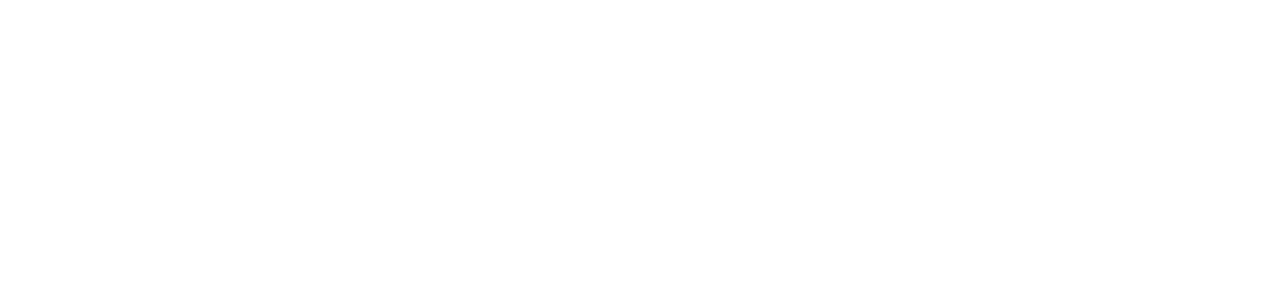
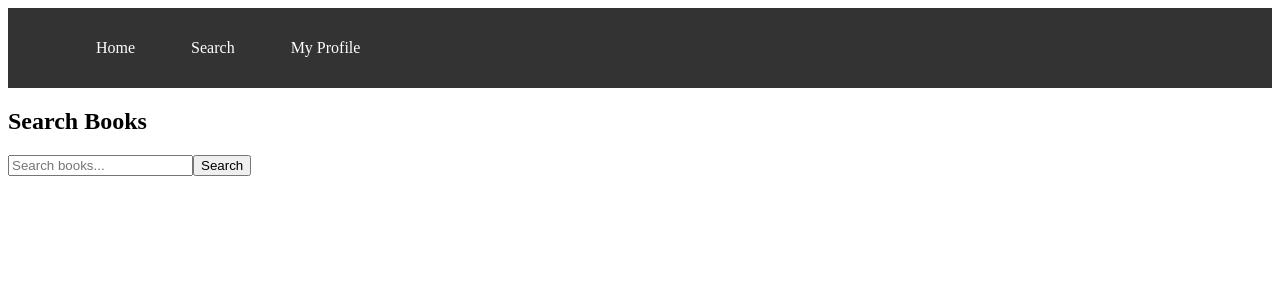
Before and after one commit to MSDS1203/TetherLog, a React (Vite) app in the folder react-frontend/: page /search in a window 1280 px wide. Before the commit this address had no page. Shown: the top 300 px of the page. Built offline with nearby package versions, Linux system fonts and the light colour scheme; sample sign-in values are in the browser's storage.

Commit message:
correct route nesting so navbar renders properly

```diff
--- a/react-frontend/src/App.jsx
+++ b/react-frontend/src/App.jsx
@@ -1,14 +1,16 @@
-import { Routes, Route } from "react-router-dom";
+import { Routes, Route, Outlet } from "react-router-dom";
 import Login from "./pages/Login";
 import Dashboard from "./pages/Dashboard";
+import Search from "./pages/search";
 import ProtectedRoute from "./components/ProtectedRoute";
+import Profile from "./pages/Profile";
 import Navbar from "./components/Navbar";
 
 function AppLayout({ children }) {
   return (
     <>
       <Navbar />
-      {children}
+      <Outlet />
     </>
   );
 }
@@ -18,15 +20,16 @@
     <Routes>
       <Route path="/" element={<Login />} />
       <Route
-        path="/dashboard"
         element={
           <ProtectedRoute>
-            <AppLayout>
-              <Dashboard />
-            </AppLayout>
+            <AppLayout />
           </ProtectedRoute>
         }
-      />
+      >
+        <Route path="/dashboard" element={<Dashboard />} />
+        <Route path="/search" element={<Search />} />
+        <Route path="/profile" element={<Profile />} />
+      </Route>
     </Routes>
   );
 }
--- a/react-frontend/src/components/Navbar.css
+++ b/react-frontend/src/components/Navbar.css
@@ -1,4 +1,3 @@
-/* Navbar.css */
 .navbar {
   background-color: #333;
   height: 80px;
--- a/react-frontend/src/components/Navbar.jsx
+++ b/react-frontend/src/components/Navbar.jsx
@@ -1,4 +1,5 @@
 import React, { useState } from "react";
+import { Link } from "react-router-dom";
 import './Navbar.css';
 
 const Navbar = () => {
@@ -21,13 +22,13 @@
 
                 <ul className={`nav-menu ${isOpen ? "active" : ""}`}>
                     <li className="nav-item">
-                        <a href="/" className="nav-link" onClick={toggleMenu}>Home</a>
+                        <Link to="/dashboard" className="nav-link" onClick={toggleMenu}>Home</Link>
                     </li>
                     <li className="nav-item">
-                        <a href="/search" className="nav-link" onClick={toggleMenu}>Search</a>
+                        <Link to="/search" className="nav-link" onClick={toggleMenu}>Search</Link>
                     </li>
                     <li className="nav-item">
-                        <a href="/profile" className="nav-link" onClick={toggleMenu}>My Profile</a>
+                        <Link to="/profile" className="nav-link" onClick={toggleMenu}>My Profile</Link>
                     </li>
                 </ul>
             </div>
--- a/react-frontend/src/pages/dashboard.jsx
+++ b/react-frontend/src/pages/dashboard.jsx
@@ -26,21 +26,6 @@
     }
   }
 
-  async function searchBooks() {
-    if (!query.trim()) {
-      alert("Enter a search term");
-      return;
-    }
-
-    try {
-      const data = await apiRequest(`/api/search?q=${query}`);
-      setBooks(data);
-    } catch (err) {
-      console.error(err);
-      alert("Search failed");
-    }
-  }
-
   return (
     <div>
       <h1>Dashboard</h1>
@@ -53,33 +38,10 @@
 
       <button onClick={logout}>Logout</button>
 
-      <section>
-        <h2>Search Books</h2>
-
-        <input
-          value={query}
-          onChange={(e) => setQuery(e.target.value)}
-          placeholder="Search books..."
-        />
-
-        <button onClick={searchBooks}>Search</button>
-
-        <div>
-          {books.map((book, i) => (
-            <div key={i}>
-              <h3>{book.title}</h3>
-              <p>{book.author || "Unknown author"}</p>
-
-              {book.cover_id && (
-                <img
-                  src={`https://covers.openlibrary.org/b/id/${book.cover_id}-M.jpg`}
-                  alt=""
-                />
-              )}
-
-              <hr />
-            </div>
-          ))}
+      <section class="friend-update">
+        <div class="container">
+          <h4><b>Jane Doe</b></h4>
+          <p>Currently reading...</p>
         </div>
       </section>
     </div>
--- /dev/null
+++ b/react-frontend/src/pages/profile.jsx
@@ -0,0 +1,12 @@
+import { useEffect, useState } from "react";
+import { getToken, logout } from "../utils/auth";
+import { getMe, apiRequest } from "../utils/api";
+
+export default function Profile(){
+    return(
+        <div>
+            <h2>Jane Doe's profile.</h2>
+            <p>Here is a description of the stuff that jane Doe likes to read.</p>
+        </div>
+    );
+}
--- /dev/null
+++ b/react-frontend/src/pages/search.jsx
@@ -0,0 +1,53 @@
+import { useEffect, useState } from "react";
+
+export default function Search(){
+    const [books, setBooks] = useState([]);
+    const [query, setQuery] = useState("");
+
+    async function searchBooks() {
+        if (!query.trim()) {
+          alert("Enter a search term");
+          return;
+        }
+
+        try {
+          const data = await apiRequest(`/api/search?q=${query}`);
+          setBooks(data);
+        } catch (err) {
+          console.error(err);
+          alert("Search failed");
+        }
+    }
+
+    return(
+        <section>
+        <h2>Search Books</h2>
+
+        <input
+          value={query}
+          onChange={(e) => setQuery(e.target.value)}
+          placeholder="Search books..."
+        />
+
+        <button onClick={searchBooks}>Search</button>
+
+        <div>
+          {books.map((book, i) => (
+            <div key={i}>
+              <h3>{book.title}</h3>
+              <p>{book.author || "Unknown author"}</p>
+
+              {book.cover_id && (
+                <img
+                  src={`https://covers.openlibrary.org/b/id/${book.cover_id}-M.jpg`}
+                  alt=""
+                />
+              )}
+
+              <hr />
+            </div>
+          ))}
+        </div>
+      </section>
+    )
+}
```
